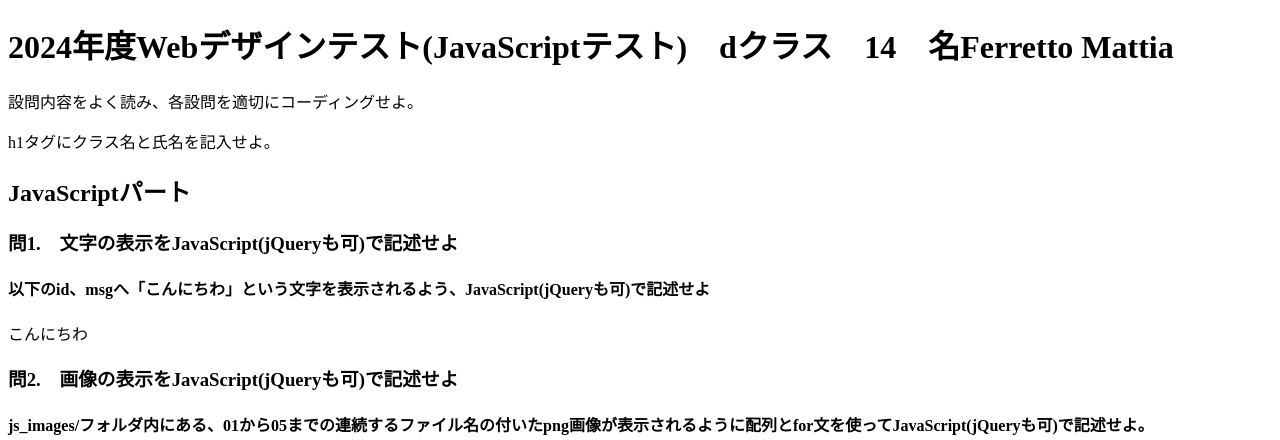
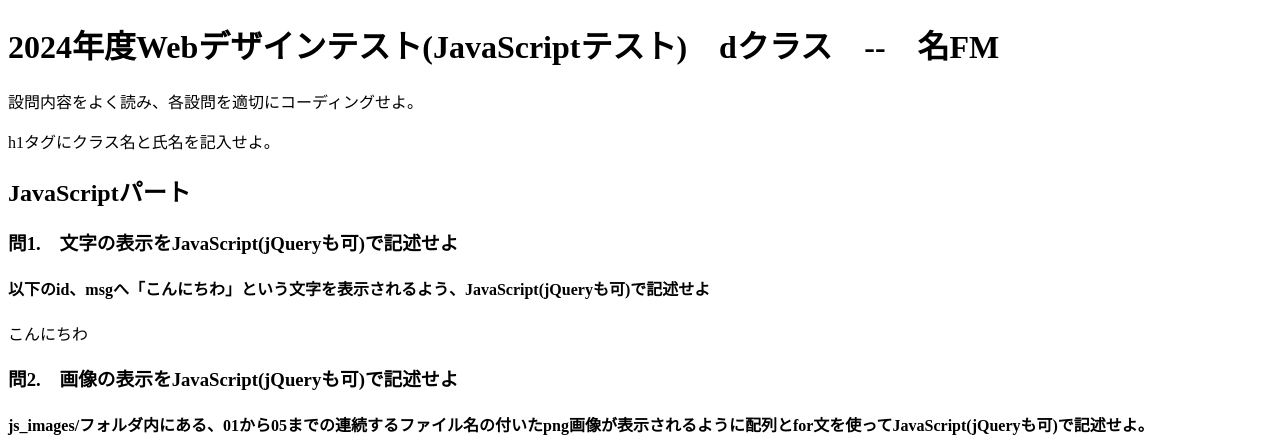
Before and after one commit to MFDesignHUB/Portfolio-TEST, a plain HTML site: page TDA2月試験/JavaScript/js_test.html in a window 1280 px wide. Shown: the top 440 px of the page. Drawn offline with Linux system fonts and the light colour scheme.

Commit message:
Update js_test.html

```diff
--- a/TDA2月試験/JavaScript/js_test.html
+++ b/TDA2月試験/JavaScript/js_test.html
@@ -6,7 +6,7 @@
 </head>
 
 <body>
-    <h1>2024年度Webデザインテスト(JavaScriptテスト)　dクラス　14　名Ferretto Mattia</h1>
+    <h1>2024年度Webデザインテスト(JavaScriptテスト)　dクラス　--　名FM</h1>
     <p>設問内容をよく読み、各設問を適切にコーディングせよ。</p>
     <p>h1タグにクラス名と氏名を記入せよ。</p>
 
```
